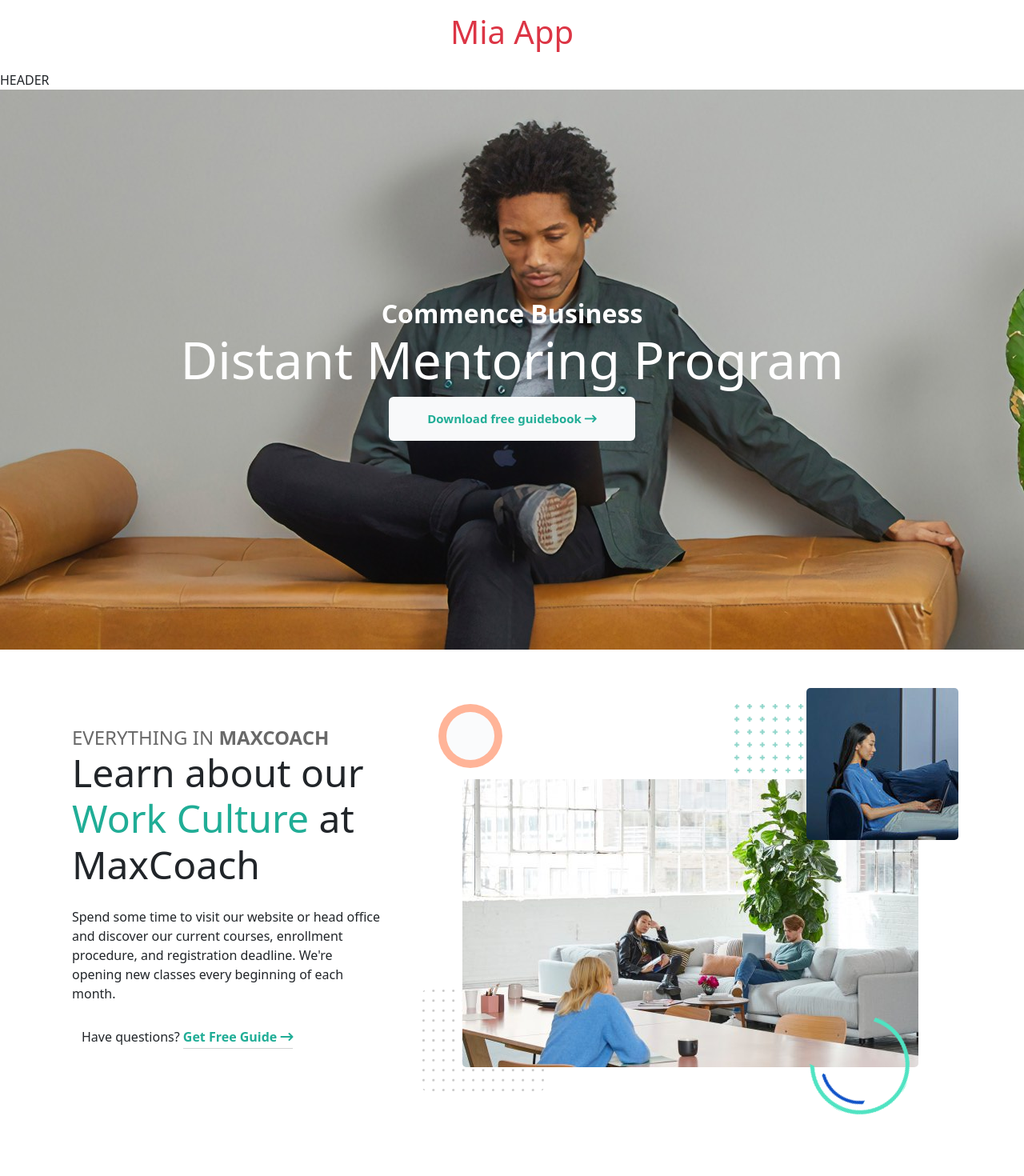
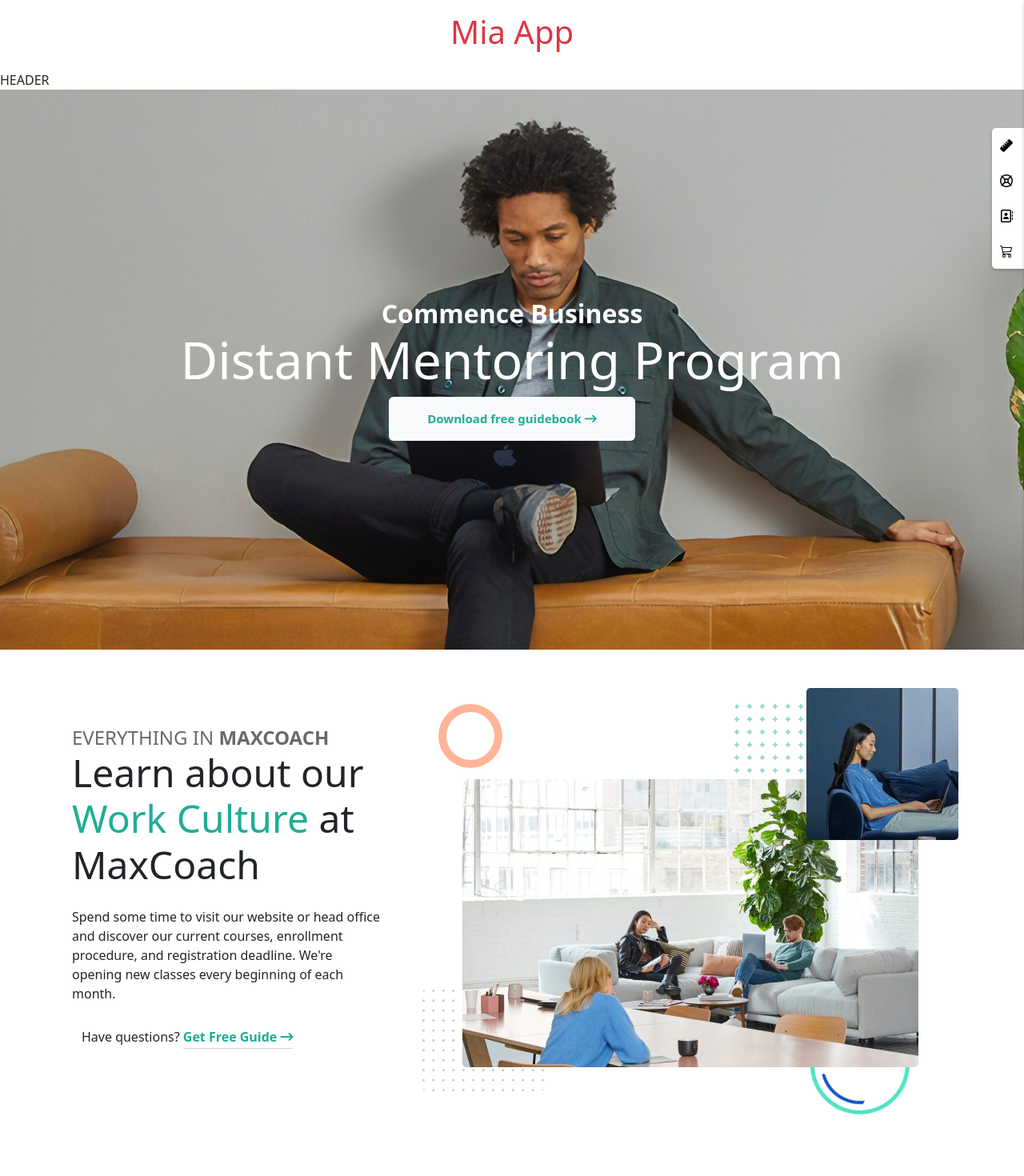
Before and after one commit to gabrielebottari/proj-html-vuejs, a Vue app: page / in a window 1280 px wide. Shown: the top 1470 px of the page at 80% size. Built offline with nearby package versions, Linux system fonts and the light colour scheme.

Commit message:
ADD sidebar

```diff
--- a/index.html
+++ b/index.html
@@ -3,6 +3,7 @@
   <head>
     <meta charset="UTF-8" />
     <link rel="icon" type="image/svg+xml" href="/public/favicon-32x32.png" />
+    <link rel="stylesheet" href="https://cdn.jsdelivr.net/npm/bootstrap-icons@1.3.0/font/bootstrap-icons.css">
     <link rel="stylesheet" href="https://cdnjs.cloudflare.com/ajax/libs/font-awesome/6.5.1/css/all.min.css" integrity="sha512-DTOQO9RWCH3ppGqcWaEA1BIZOC6xxalwEsw9c2QQeAIftl+Vegovlnee1c9QX4TctnWMn13TZye+giMm8e2LwA==" crossorigin="anonymous" referrerpolicy="no-referrer" />
     <title>Max Coach</title>
     <meta name="viewport" content="width=device-width, initial-scale=1.0" />
--- a/src/components/partials/AppJumbotron.vue
+++ b/src/components/partials/AppJumbotron.vue
@@ -1,9 +1,15 @@
 <script>
+import Sidemenu from "./AppMainSidemenu.vue"
+
+
 export default {
     data() {
         return {
 
         };
+    },
+    components: {
+        Sidemenu,
     },
     methods: {
 
@@ -22,6 +28,8 @@ export default {
                         Download free guidebook <i class="fa-solid fa-arrow-right-long"></i>
                     </button>
                 </div>
+                <Sidemenu class="sidemenu" />
+
             </div>
     </section>
 
@@ -36,23 +44,38 @@ section {
     background-size: cover;
     height: 700px;
 
+    div{
+        position: relative;
+
+
     h1{
         font-size: 4em;
     }
 
     button {
-
         font-size: 15px;
         font-weight: 700;
         color: $overGreen;
         &:hover {
-        background-color: $overGreen;
-        transition: ease-in-out 0.3s;
-        color: white;
+            background-color: $overGreen;
+            transition: ease-in-out 0.3s;
+            color: white;
         }
 
     }
 
+        .sidemenu{
+            position: fixed;
+            right: 0;
+            top: 20%;
+            z-index: 1;
+            -webkit-box-shadow: -10px 13px 26px -11px rgba(66, 68, 90, 1);
+            -moz-box-shadow: -10px 13px 26px -11px rgba(66, 68, 90, 1);
+            box-shadow: -10px 13px 26px -11px rgba(66, 68, 90, 1);
+        }
+    }
+
+
 }
 
 </style>
--- a/src/components/partials/AppMainEverything.vue
+++ b/src/components/partials/AppMainEverything.vue
@@ -123,6 +123,7 @@ export default {
             position: absolute;
             bottom: 70px;
             right: 60px;
+            z-index: -1;
 
         }
 
@@ -149,7 +150,7 @@ export default {
                 .inner-circle {
                 width: 60px; /* Diameter of the inner circle (hollow part) */
                 height: 60px; /* Same as width for perfect circle */
-                background-color: $bgContainer; /* Match to surrounding background for hollow effect */
+                background-color: white; /* Match to surrounding background for hollow effect */
                 border-radius: 50%; /* Makes the div a circle */
                 }
             }
--- /dev/null
+++ b/src/components/partials/AppMainSidemenu.vue
@@ -0,0 +1,222 @@
+<script>
+export default {
+    data() {
+        return {
+            isMenuVisible: false, // Stato per tracciare la visibilità del menu
+
+            imgsData: [
+            {
+            img: "home-01-preview.jpg",
+            title: "Max Coach Education",
+            },
+            {
+            img: "home-02-preview.jpg",
+            title: "Corse Portal",
+            },
+            {
+            img: "home-03-preview.jpg",
+            title: "Distant Learning",
+            },
+            {
+            img: "home-04-preview.jpg",
+            title: "Multimedia Pedagogy",
+            },
+            {
+            img: "home-05-preview.jpg",
+            title: "Modern Schooling",
+            },
+            {
+            img: "home-06-preview.jpg",
+            title: "Personal Finance",
+            },
+            {
+            img: "home-artist-preview.jpg",
+            title: "Artist",
+            },
+            {
+            img: "home-business-preview.jpg",
+            title: "Business",
+            },
+            {
+            img: "home-gym-coaching-preview.jpg",
+            title: "Gym Coaching",
+            },
+            {
+            img: "home-health-coaching-preview.jpg",
+            title: "Health Coaching",
+            },
+            {
+            img: "home-kitchen-coach-preview.jpg",
+            title: "Kitchen Coach",
+            },
+            {
+            img: "home-motivation-preview.jpg",
+            title: "Motivation",
+            },
+            {
+            img: "landing-preview.jpg",
+            title: "Landing Page",
+            },
+            {
+            img: "rtl-demo-preview.jpg",
+            title: "RTL DEMO",
+            },
+        ],
+        };
+    },
+    methods: {
+        toggleMenu() {
+            this.isMenuVisible = !this.isMenuVisible; // Inverti lo stato del menu
+        }
+    }
+}
+</script>
+
+<template>
+
+    <ul class="d-flex right-menu" :class="{ 'menu-shifted': isMenuVisible }">
+
+        <li data-tooltip="Select Demo" @click="toggleMenu"><i class="fa-solid fa-ruler"></i></li>
+        <li data-tooltip="Support Channel" href="#"><i class="fa-regular fa-life-ring"></i></li>
+        <li data-tooltip="Documentation" href="#"><i class="fa-regular fa-address-book"></i></li>
+        <li data-tooltip="Purchase Maxcoach" href="#"><i class="bi bi-cart3"></i></li>
+
+    </ul>
+
+    <div class="side-menu px-3" :class="{ 'visible': isMenuVisible }">
+        <h5 class="text-center text-uppercase py-5 px-3">MAXCOACH - ONLINE LEARNING AND EDUCATION WORDPRESS THEME</h5>
+        <button class="btn mb-3"> <i class="bi bi-cart3"></i> Buy Now</button>
+
+        <div class="img-box row">
+            <div class="col-6 img-container p-2 rounded-2" v-for="(img, index) in imgsData" :key="index" :data-title="img.title">
+                <img :src="`../../../public/${img.img}`" :alt="img.title">
+            </div>
+        </div>
+    </div>
+
+</template>
+
+<style lang="scss" scoped>
+@use "../../assets/scss/partials/variables.scss" as *;
+@use "../../assets/scss/partials/reset.scss" as*;
+
+ul {
+  flex-direction: column;
+  background-color: white;
+  border-top-left-radius: 5px;
+  border-bottom-left-radius: 5px;
+  list-style-type: none;
+  width: 40px;
+  z-index: 2;
+  box-shadow: 0 2px 4px rgba(0,0,0,0.2);
+
+  li {
+    width: 20px;
+    padding: 10px;
+    text-align: center;
+    cursor: pointer;
+
+    &:hover::after {
+      content: attr(data-tooltip);
+      position: absolute;
+      right: 100%;
+      transform: translateY(-80%);
+      background-color: black;
+      color: white;
+      padding: 5px 10px;
+      border-radius: 5px;
+      white-space: nowrap;
+      font-size: 0.8em;
+      z-index: 1;
+      box-shadow: 0 2px 4px rgba(0,0,0,0.2);
+
+    }
+
+    i{
+        color:black;
+    }
+  }
+}
+
+.right-menu {
+        position: fixed;
+        right: 0;
+        top: 20%;
+        transition: transform 0.5s ease;
+
+        &.menu-shifted {
+            transform: translateX(-320px);
+        }
+    }
+
+.side-menu {
+    position: fixed;
+    right: -320px;
+    top: 0;
+    bottom: 0;
+    width: 320px;
+    height: 100%;
+    background-color: white;
+    transition: right 0.5s ease;
+    z-index: 2;
+    box-shadow: 0 2px 4px rgba(0,0,0,0.2);
+    overflow-y: auto;
+
+    &.visible {
+        right: 0;
+    }
+
+    &::-webkit-scrollbar {
+        display: none;
+    }
+
+    h5{
+        color: $darkGrey;
+    }
+
+    button {
+    padding: 15px 30px;
+    color: white;
+    background-color: $overGreen;
+    cursor: pointer;
+    font-weight: bold;
+
+    &:hover {
+        background-color: $overPurple;
+        transition: ease-in-out 0.3s;
+        color: white;
+        }
+
+    }
+
+    .img-container {
+    position: relative;
+    transition: transform 0.3s ease, box-shadow 0.3s ease;
+
+    &:hover {
+        transform: translateY(-5px); // Solleva l'immagine di 5px
+        box-shadow: 0 4px 8px rgba(0, 0, 0, 0.2); // Aggiunge una box-shadow
+
+            &::after {
+            content: attr(data-title); // Usa il titolo dell'immagine per il contenuto
+            position: absolute;
+            top: 0;
+            left: 50%;
+            transform: translateX(-50%) translateY(-100%); // Centra sopra l'immagine
+            background-color: black; // Sostituisci con il colore desiderato
+            color: white;
+            padding: 5px 10px;
+            border-radius: 5px;
+            white-space: nowrap;
+            font-size: 0.8em;
+            z-index: 1;
+            box-shadow: 0 2px 4px rgba(0,0,0,0.2);
+            transition: ease-in-out 0.5s;
+
+        }
+    }
+
+}
+}
+
+</style>
--- a/src/components/partials/AppMainWork.vue
+++ b/src/components/partials/AppMainWork.vue
@@ -123,7 +123,7 @@ export default {
 
 
                 .top-left {
-                    z-index: -1;
+                    z-index: -2;
                     position: absolute;
                     width: 180px;
                     top: -50px;
@@ -170,7 +170,7 @@ export default {
                         .inner-circle {
                         width: 60px; /* Diameter of the inner circle (hollow part) */
                         height: 60px; /* Same as width for perfect circle */
-                        background-color: $bgContainer; /* Match to surrounding background for hollow effect */
+                        background-color: white; /* Match to surrounding background for hollow effect */
                         border-radius: 50%; /* Makes the div a circle */
                         }
                 }
```
